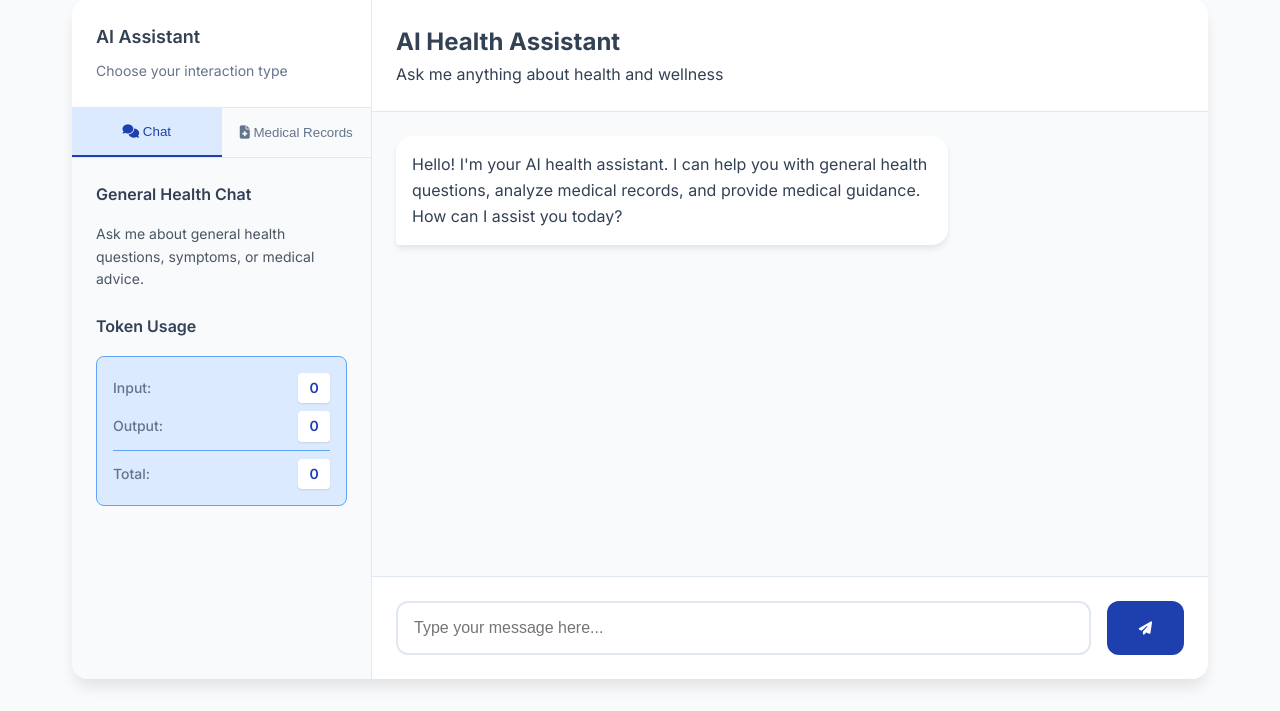
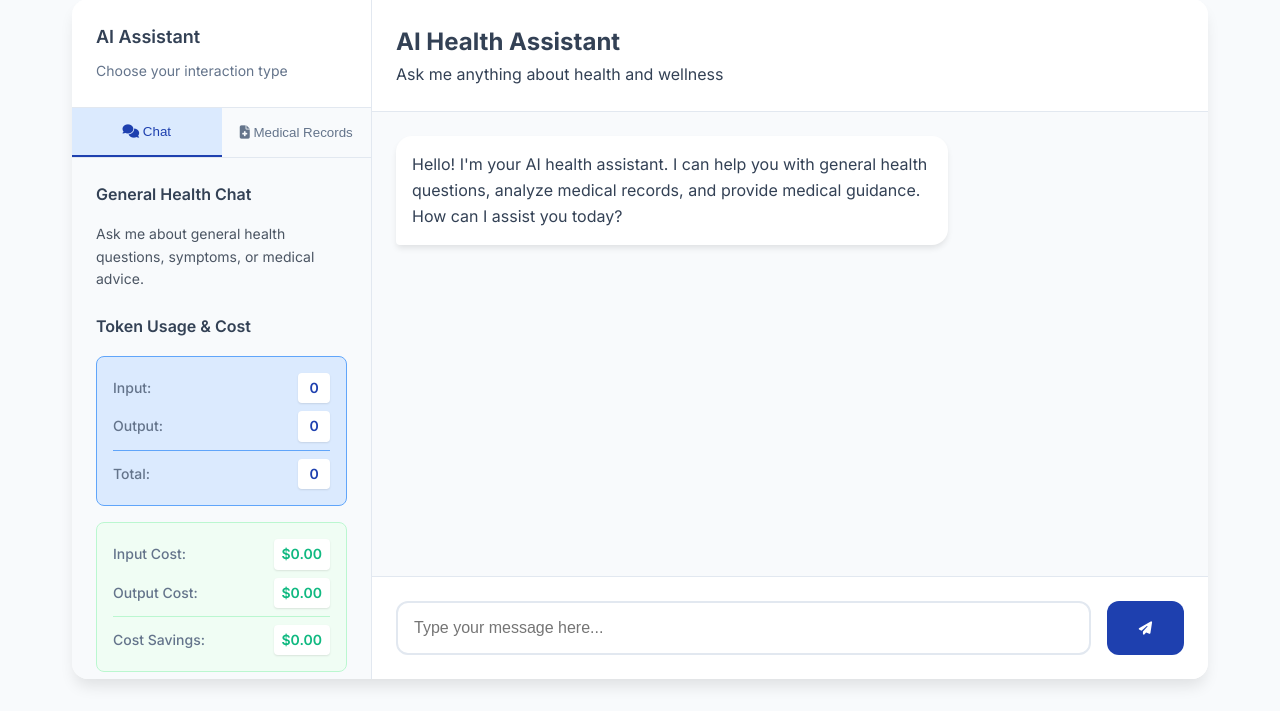
Before and after one commit to seansukamto/healthcare-ai, a Flask app: page /chat in a window 1280 px wide. Shown: the part 103-814 px from the top of the page. Run offline with Flask 3, Linux system fonts and the light colour scheme; some libraries are stand-ins or nearby versions.

Commit message:
Add cost savings feature with accurate token counting and 2025 commercial rates

```diff
--- a/app.py
+++ b/app.py
@@ -192,6 +192,9 @@ def api_chat():
         response_data = chat(user_message)
         response_markdown = response_data['content']
         token_usage = response_data['token_usage']
+        cost_data = response_data.get('cost_data', {})
+        cumulative_cost = response_data.get('cumulative_cost', 0.0)
+        commercial_costs = response_data.get('commercial_costs', {})
 
         # Convert markdown to HTML with table support
         md = markdown.Markdown(extensions=['tables', 'fenced_code', 'nl2br'])
@@ -201,7 +204,10 @@ def api_chat():
         return jsonify({
             'response': response_markdown,  # Raw markdown for copying
             'response_html': response_html,  # HTML for display
-            'token_usage': token_usage  # Token usage information
+            'token_usage': token_usage,  # Token usage information
+            'cost_data': cost_data,  # Cost breakdown
+            'commercial_costs': commercial_costs,  # Commercial API comparisons
+            'cumulative_cost': cumulative_cost  # Total cost so far
         })
 
     except Exception as e:
@@ -234,6 +240,9 @@ def api_medical_chat():
         response_data = medical_docs(user_message, medical_history)
         response_markdown = response_data['content']
         token_usage = response_data['token_usage']
+        cost_data = response_data.get('cost_data', {})
+        cumulative_cost = response_data.get('cumulative_cost', 0.0)
+        commercial_costs = response_data.get('commercial_costs', {})
 
         # Convert markdown to HTML with table support
         md = markdown.Markdown(extensions=['tables', 'fenced_code', 'nl2br'])
@@ -243,7 +252,10 @@ def api_medical_chat():
         return jsonify({
             'response': response_markdown,  # Raw markdown for copying
             'response_html': response_html,  # HTML for display
-            'token_usage': token_usage  # Token usage information
+            'token_usage': token_usage,  # Token usage information
+            'cost_data': cost_data,  # Cost breakdown
+            'commercial_costs': commercial_costs,  # Commercial API comparisons
+            'cumulative_cost': cumulative_cost  # Total cost so far
         })
 
     except Exception as e:
@@ -314,6 +326,9 @@ def api_generate_meeting_minutes():
         response_data = meeting_minutes(transcript)
         minutes_markdown = response_data['content']
         token_usage = response_data['token_usage']
+        cost_data = response_data.get('cost_data', {})
+        cumulative_cost = response_data.get('cumulative_cost', 0.0)
+        commercial_costs = response_data.get('commercial_costs', {})
 
         # Convert markdown to HTML with table support
         md = markdown.Markdown(extensions=['tables', 'fenced_code', 'nl2br'])
@@ -323,7 +338,10 @@ def api_generate_meeting_minutes():
         return jsonify({
             'minutes': minutes_markdown,  # Raw markdown for copying/downloading
             'minutes_html': minutes_html,  # HTML for display
-            'token_usage': token_usage  # Token usage information
+            'token_usage': token_usage,  # Token usage information
+            'cost_data': cost_data,  # Cost breakdown
+            'commercial_costs': commercial_costs,  # Commercial API comparisons
+            'cumulative_cost': cumulative_cost  # Total cost so far
         })
 
     except Exception as e:
@@ -398,6 +416,35 @@ def transcribe_audio():
             pass
         return jsonify({'error': f'Audio transcription failed: {str(e)}'}), 500
 
+@app.route('/api/cost-stats', methods=['GET'])
+def get_cost_stats():
+    """Get cumulative cost statistics"""
+    try:
+        from generate import load_cost_log
+        cost_data = load_cost_log()
+        return jsonify(cost_data)
+    except Exception as e:
+        logger.error(f"Error getting cost stats: {str(e)}")
+        return jsonify({'error': f'Internal server error: {str(e)}'}), 500
+
+@app.route('/api/reset-costs', methods=['POST'])
+def reset_costs():
+    """Reset cumulative cost data"""
+    try:
+        from generate import save_cost_log
+        reset_data = {
+            "total_cost": 0.0,
+            "total_tokens": 0,
+            "total_requests": 0,
+            "last_updated": datetime.now().isoformat()
+        }
+        save_cost_log(reset_data)
+        logger.info("Cost data reset successfully")
+        return jsonify({'message': 'Cost data reset successfully', 'cost_data': reset_data})
+    except Exception as e:
+        logger.error(f"Error resetting costs: {str(e)}")
+        return jsonify({'error': f'Internal server error: {str(e)}'}), 500
+
 # Error handlers
 @app.errorhandler(404)
 def not_found(error):
--- /dev/null
+++ b/cost_log.json
@@ -0,0 +1,6 @@
+{
+  "total_cost": 0.00039900000000000005,
+  "total_tokens": 2325,
+  "total_requests": 6,
+  "last_updated": "2025-08-22T17:05:25.903938"
+}
--- a/requirements.txt
+++ b/requirements.txt
@@ -9,3 +9,4 @@ cryptography==41.0.7
 python-dotenv==1.0.0
 markdown==3.8.2
 nltk==3.8.1
+tiktoken==0.5.2
--- a/static/css/style.css
+++ b/static/css/style.css
@@ -755,3 +755,46 @@ body {
     text-align: center;
     box-shadow: 0 1px 2px rgba(0, 0, 0, 0.1);
 }
+
+/* Cost Stats Styles */
+.cost-stats {
+    background: #f0fdf4;
+    border-radius: 0.5rem;
+    padding: 1rem;
+    border: 1px solid #bbf7d0;
+}
+
+.cost-stat {
+    display: flex;
+    justify-content: space-between;
+    align-items: center;
+    margin-bottom: 0.5rem;
+    font-size: 0.875rem;
+}
+
+.cost-stat:last-child {
+    margin-bottom: 0;
+    padding-top: 0.5rem;
+    border-top: 1px solid #bbf7d0;
+    font-weight: 600;
+}
+
+.cost-label {
+    color: var(--gray);
+    font-weight: 500;
+}
+
+.cost-value {
+    color: var(--success-green);
+    font-weight: 600;
+    background: var(--white);
+    padding: 0.25rem 0.5rem;
+    border-radius: 0.25rem;
+    min-width: 3rem;
+    text-align: center;
+    box-shadow: 0 1px 2px rgba(0, 0, 0, 0.1);
+}
+
+.cost-value.text-green-600 {
+    color: var(--success-green);
+}
--- a/templates/chat.html
+++ b/templates/chat.html
@@ -28,7 +28,7 @@
                     <p class="text-sm text-gray-600">Ask me about general health questions, symptoms, or medical advice.</p>
                 </div>
                 <div class="mb-3">
-                    <h4 class="font-semibold mb-2">Token Usage</h4>
+                    <h4 class="font-semibold mb-2">Token Usage & Cost</h4>
                     <div id="token-usage" class="text-sm text-gray-600">
                         <div class="token-stats">
                             <div class="token-stat">
@@ -42,6 +42,20 @@
                             <div class="token-stat">
                                 <span class="token-label">Total:</span>
                                 <span id="total-tokens" class="token-value">0</span>
+                            </div>
+                        </div>
+                        <div class="cost-stats mt-2 pt-2 border-t border-gray-200">
+                            <div class="cost-stat">
+                                <span class="cost-label">Input Cost:</span>
+                                <span id="input-cost" class="cost-value">$0.00</span>
+                            </div>
+                            <div class="cost-stat">
+                                <span class="cost-label">Output Cost:</span>
+                                <span id="output-cost" class="cost-value">$0.00</span>
+                            </div>
+                            <div class="cost-stat">
+                                <span class="cost-label">Cost Savings:</span>
+                                <span id="cost-savings" class="cost-value">$0.00</span>
                             </div>
                         </div>
                     </div>
@@ -131,11 +145,31 @@ function switchTab(tab) {
     }
 }
 
-function updateTokenUsage(tokenUsage) {
+function updateTokenUsage(tokenUsage, costData, cumulativeCost, commercialCosts) {
     if (tokenUsage) {
         document.getElementById('input-tokens').textContent = tokenUsage.input_tokens;
         document.getElementById('output-tokens').textContent = tokenUsage.output_tokens;
         document.getElementById('total-tokens').textContent = tokenUsage.total_tokens;
+    }
+
+    if (costData) {
+        const inputCost = costData.input_cost || 0;
+        const outputCost = costData.output_cost || 0;
+        const requestCost = costData.request_cost || 0;
+
+        // Compute savings vs primary commercial model if available (GPT-5), else fallback
+        let savings = 0;
+        if (commercialCosts && commercialCosts['gpt-5']) {
+            savings = (commercialCosts['gpt-5'].total_cost || 0) - requestCost;
+        } else if (tokenUsage) {
+            const fallbackInput = (tokenUsage.input_tokens / 1000) * 0.00125;
+            const fallbackOutput = (tokenUsage.output_tokens / 1000) * 0.01;
+            savings = (fallbackInput + fallbackOutput) - requestCost;
+        }
+
+        document.getElementById('input-cost').textContent = `$${inputCost.toFixed(6)}`;
+        document.getElementById('output-cost').textContent = `$${outputCost.toFixed(6)}`;
+        document.getElementById('cost-savings').textContent = `$${savings.toFixed(6)}`;
     }
 }
 
@@ -182,9 +216,9 @@ function sendMessage() {
             const useHTML = data.response_html ? true : false;
             addMessage(responseContent, 'bot', useHTML);
 
-            // Update token usage if available
+            // Update token usage and cost if available
             if (data.token_usage) {
-                updateTokenUsage(data.token_usage);
+                updateTokenUsage(data.token_usage, data.cost_data, data.cumulative_cost, data.commercial_costs);
             }
         }
     })
```
Also changed, not shown: generate.py (+217 -8 lines), templates/meeting_minutes.html (+36 -2 lines).
